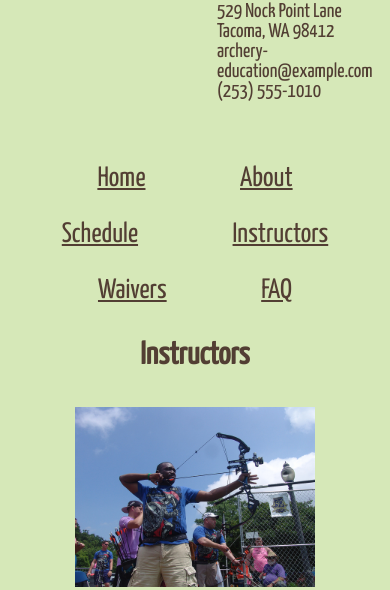
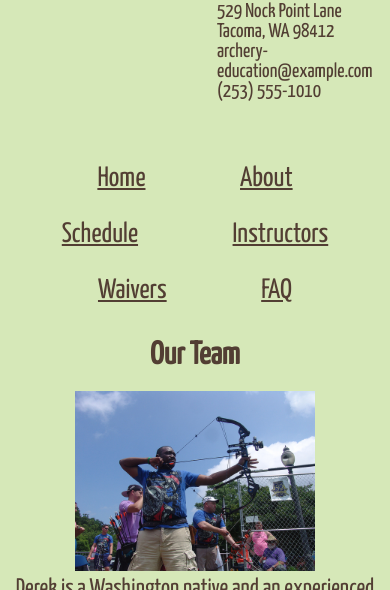
Before and after one commit to erinscot/stp-archery, a plain HTML site: page instructors.html in a window 390 px wide. Shown: the part 254-844 px from the top of the page. Drawn offline with Linux system fonts and the light colour scheme.

Commit message:
trying to make columns more responsive

```diff
--- a/instructors.html
+++ b/instructors.html
@@ -65,7 +65,7 @@
     </header>
     <section>
       <div>
-        <h2 class="instructors-header">Instructors</h2>
+        <h2 class="instructors-header">Our Team</h2>
       </div>
       <div class="col span_1_of_3">
         <img id="derek" alt="photo of Derek Jenkins" src="images/derek-jenkins-instructor.jpg">
--- a/styles/instructors.css
+++ b/styles/instructors.css
@@ -58,7 +58,7 @@ img {
 .instructors-header {
   font-size: 2rem;
   text-align: center;
-  padding-bottom: 2rem;
+  padding-bottom: 1rem;
   padding-top: 1rem;
 }
 
@@ -113,3 +113,9 @@ h5 {
       height:125px;
   }
 }
+
+@media only screen and (max-width: 480px) {
+	.col {
+		margin: 1% 0 1% 0%;
+	}
+}
```
